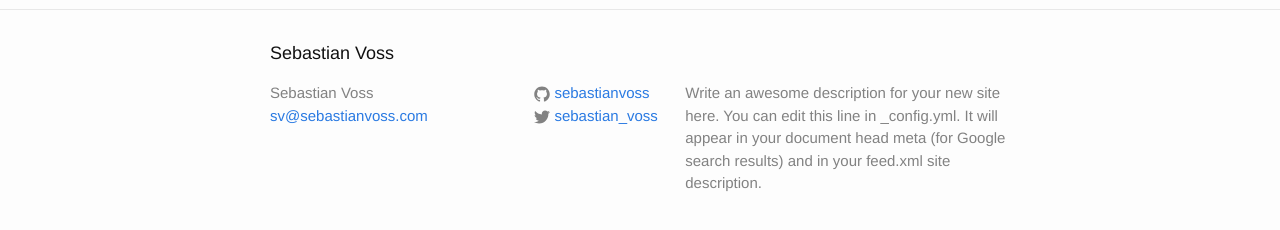
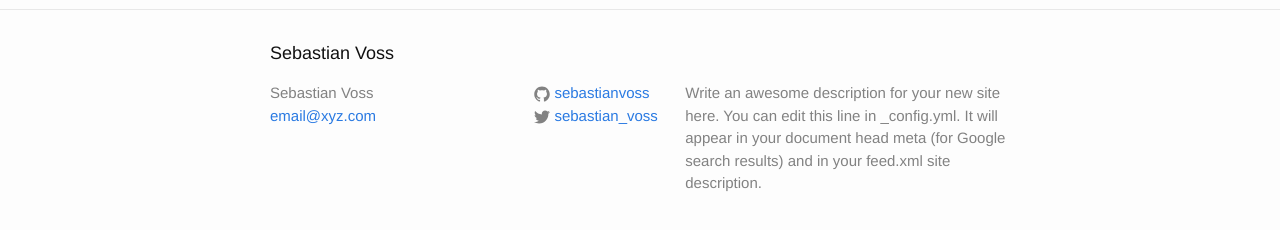
Before and after one commit to sebastianvoss/blog, a Jekyll site: the page built from index.html, in a window 1280 px wide. Shown: the part 287-517 px from the top of the page. Built offline with Jekyll 4.4.1, drawn with Linux system fonts in a browser that asks for light colours.

```diff
--- a/_config.yml
+++ b/_config.yml
@@ -7,13 +7,13 @@
 
 # Site settings
 title: Sebastian Voss
-email: sv@sebastianvoss.com
+email: email@xyz.com
 description: > # this means to ignore newlines until "baseurl:"
   Write an awesome description for your new site here. You can edit this
   line in _config.yml. It will appear in your document head meta (for
   Google search results) and in your feed.xml site description.
 baseurl: "" # the subpath of your site, e.g. /blog
-url: "https://sebastianvoss.com" # the base hostname & protocol for your site
+url: "https://test.sebastianvoss.com"
 twitter_username: sebastian_voss
 github_username:  sebastianvoss
 
```
